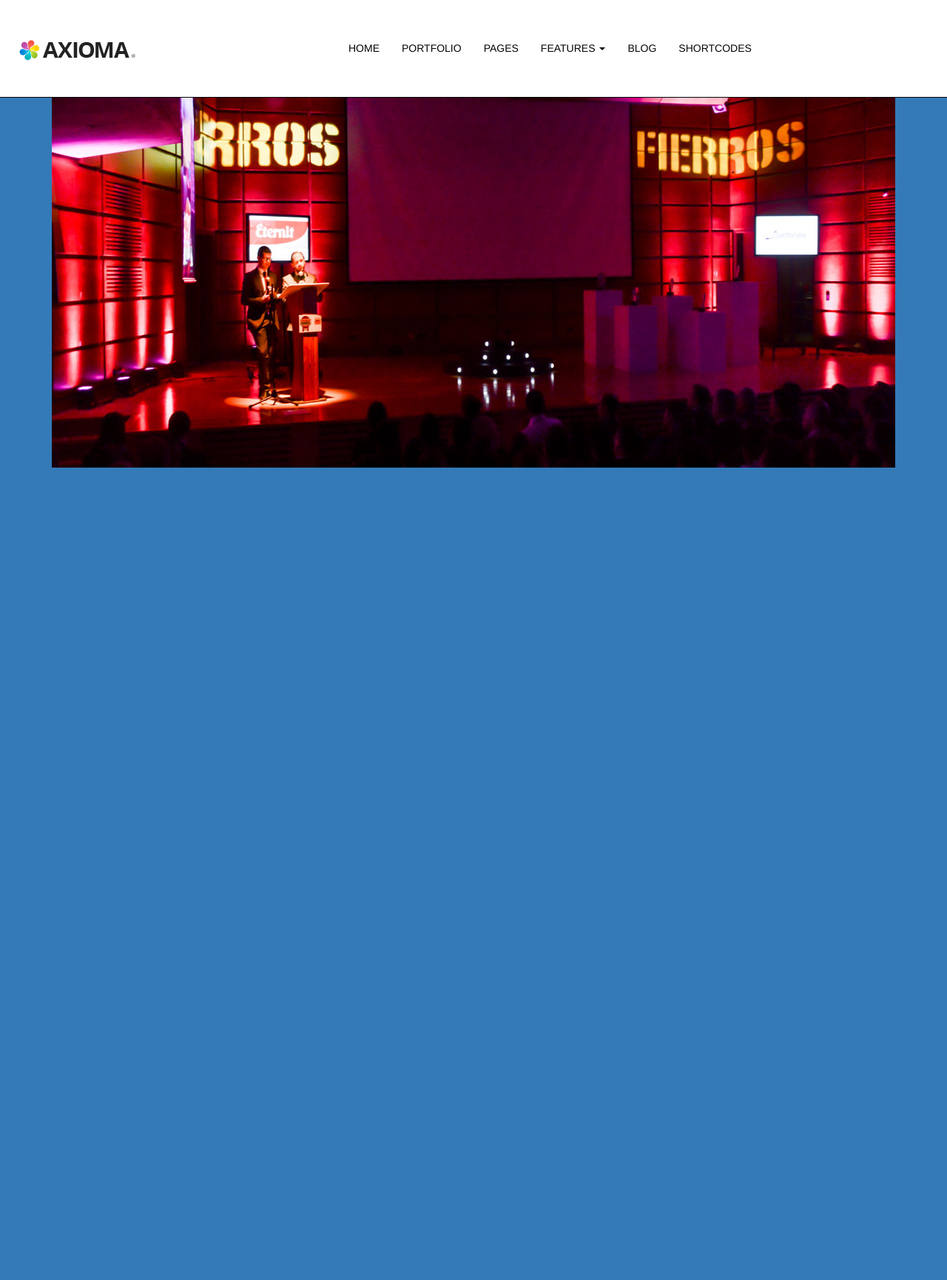
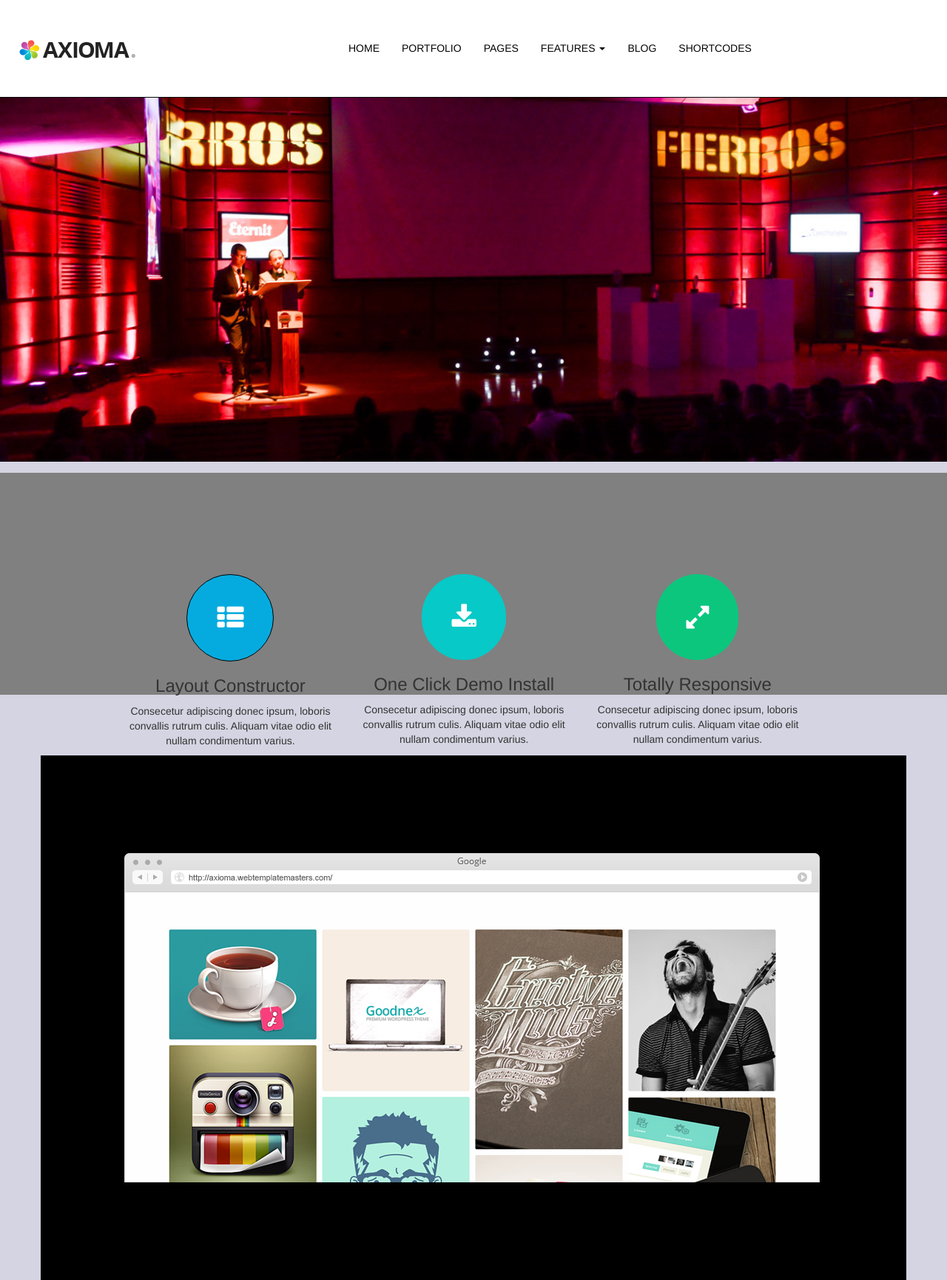
Before and after one commit to AnilKumaNilla/bootstrap, a PHP site: page / in a window 1280 px wide. Shown: the whole page at 74% size. Before the commit the page ends 632 px from the top, so only its background shows below. Run offline with PHP 8.4, Linux system fonts and the light colour scheme; some web fonts are replaced.

Commit message:
progress today

```diff
--- a/index.php
+++ b/index.php
@@ -21,7 +21,7 @@
   </head>
   <body>
 <!-- Fixed navbar -->
-     <div class="container">
+     <div class="container-fluid">
     <nav class="navbar navbar-inverse navbar-fixed-top">
         <div class="navbar-header">
           <button type="button" class="navbar-toggle collapsed" data-toggle="collapse" data-target="#navbar" aria-expanded="false" aria-controls="navbar">
@@ -58,22 +58,45 @@
     </nav>
 
 
+
+
+<div class="row">
+      <div class="col-xs-12 col-sm-12 col-md-12 col-lg-12"><img src="image/axiona4.jpg" class="img-responsive" alt="Responsive image"></div>
+</div>
+<div class="container-fluid">
+<div class="row icon-div">
+
+    <div class="col-xs-12 col-sm-4 col-md-4 col-lg-4" style="text-align:justify;"><h1 align="center"><i class="fa fa-th-list" aria-hidden="true"></i></h1><h3 align="center">Layout Constructor</h3>
+
+<p align="center">Consecetur adipiscing donec ipsum, loboris convallis rutrum culis. Aliquam vitae odio elit nullam condimentum varius.</p></div>
+    <div class="col-xs-12 col-sm-4 col-md-4 col-lg-4 layout2"><h1 align="center"><i class="fa fa-download" aria-hidden="true"></i></h1><h3 align="center"> One Click Demo Install</h3>
+
+<p align="center">Consecetur adipiscing donec ipsum, loboris convallis rutrum culis. Aliquam vitae odio elit nullam condimentum varius.</p></div>
+    <div class="col-xs-12 col-sm-4 col-md-4 col-lg-4 layout3"><h1 align="center"><i class="fa fa-expand" aria-hidden="true"></i></h1><h3 align="center"> Totally Responsive</h3>
+
+<p align="center">Consecetur adipiscing donec ipsum, loboris convallis rutrum culis. Aliquam vitae odio elit nullam condimentum varius.</p></div>
+
+
+</div>
+</div>  <!-- </contaneir> -->
+<div class="container">
+<div class="row image2">
+<div class="col-lg-offset-1 col-xs-12 col-sm-12 col-md-12 col-lg-10">
+    <img src="image/screen-browser.png" class="img-responsive">
+  </div>
+</div>
+</div>
+
+</div>
+
+</div>  <!--  </container> -->
+
+
+
+
     <!-- jQuery (necessary for Bootstrap's JavaScript plugins) -->
     <script src="https://ajax.googleapis.com/ajax/libs/jquery/1.12.4/jquery.min.js"></script>
     <!-- Include all compiled plugins (below), or include individual files as needed -->
     <script src="js/bootstrap.min.js"></script>
-
-<div class="row">
-  <div class="slider">
-      <div class="col-xs-12 col-sm-12 col-md-12 col-lg-12"><img src="image/axiona4.jpg" class="img-responsive"></div>
-  </div>
-</div>
-<div class="row">
-    <div class="col-xs-12 col-sm-12 col-md-6 col-lg-4"><span class="glyphicon">&#xe134;</span></div>
-    <div class="col-xs-12 col-sm-12 col-md-6 col-lg-4 layout2"> <i class="icon-male"></i></div>
-    <div class="col-xs-12 col-sm-12 col-md-6 col-lg-4 layout3"></div>
-</div>
-
-</div>  <!--  </container> -->
 </body>
 </html>
--- a/style.css
+++ b/style.css
@@ -1,13 +1,27 @@
+.container-fluid {
+    /* padding-right: 15px; */
+    /* padding-left: 15px; */
+    padding: 0;
+    margin-right: auto;
+    margin-left: auto;
+}
+
 body {
     font-family: "Helvetica Neue",Helvetica,Arial,sans-serif;
     font-size: 14px;
     line-height: 1.42857143;
     color: #333;
-    background-color: #337ab7;
+    background-color: #d4d4e2;
 }
 
 .navbar-inverse {
     background-color: white;
+        height: 140px;
+}
+
+.navbar-nav {
+    margin: 7.5px -15px;
+    background: white;
 }
 
 .navbar-inverse .navbar-brand:hover {
@@ -48,11 +62,55 @@
 
 .img-responsive
 {
-    height:500px;
-    width: 100%;
     margin: 132px 0px;
 }
 
+.icon-div
+{
+    height: 300px;
+    width: 102%;
+    background: gray;
+    padding-left: 12%;
+    padding-right: 16%;
+    margin: -117px 0px;
+}
+
+.fa-th-list
+{
+    background:#05abdf;
+    color: white;
+    padding: 40px;
+    border-radius: 131px;
+    border: 1px solid black;
+}
+.fa-th-list:hover
+{
+
+    border: 3px solid red;
+}
+
+.fa-download
+{
+    background:#07c9c7;
+    color:white;
+    padding: 40px;
+    border-radius: 131px;
+}
+
+.fa-expand
+{
+    background:#0cc67e;
+    color: white;
+    padding: 40px;
+    border-radius: 131px;
+}
+
+.image2
+{
+    height: 100px
+    width:100%;
+    background: black;
+}
 
 
 /*For lepTop___________________________________________________________________________________L____*/
@@ -76,18 +134,27 @@
     margin: 41px 0px;
 }
 
-}
-
-/*For Tablet __________________________________________________________________________________T___*/
-@media(min-width:768px) and (max-width: 1199px){
-
-.navbar-header {
-     height: 134px;
-}
-
 
 }
 
+@media (max-width: 1199px) and (min-width: 768px)
+{
+
+.navbar-nav {
+    float: left;
+    margin: 38px 98px;
+
+
+    }}
+
+
+/*For Tablet __________________________________________________________________________________T___*/
+/*
+
+
+
+
+*/
 /*For Mobile___________________________________________________________________________________M___*/
 @media(max-width:767px){
 
@@ -105,4 +172,5 @@
     background-color: #2196F3;
 }
 
+
 }
```
